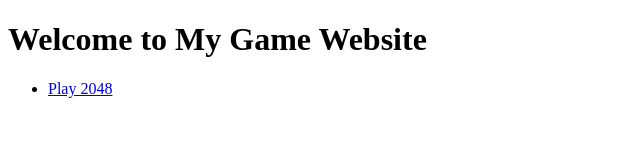
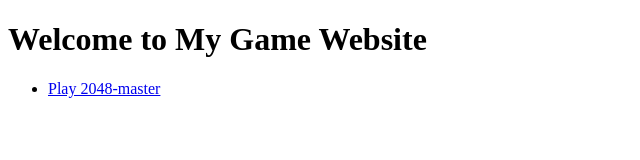
Before and after one commit to Ieatbaconlol/Triple-4-Games, a plain HTML site: page index.html in a window 1280 px wide. Shown: the full height of the page, 0-640 px from the left. Drawn offline with Linux system fonts and the light colour scheme.

Commit message:
Update index.html

```diff
--- a/index.html
+++ b/index.html
@@ -8,7 +8,7 @@
 <body>
     <h1>Welcome to My Game Website</h1>
     <ul>
-        <li><a href="2048/index.html">Play 2048</a></li>
+        <li><a href="2048/index.html">Play 2048-master</a></li>
         <!-- Add more games below as needed -->
         <!-- Example: <li><a href="slope/index.html">Play Slope</a></li> -->
     </ul>
```
